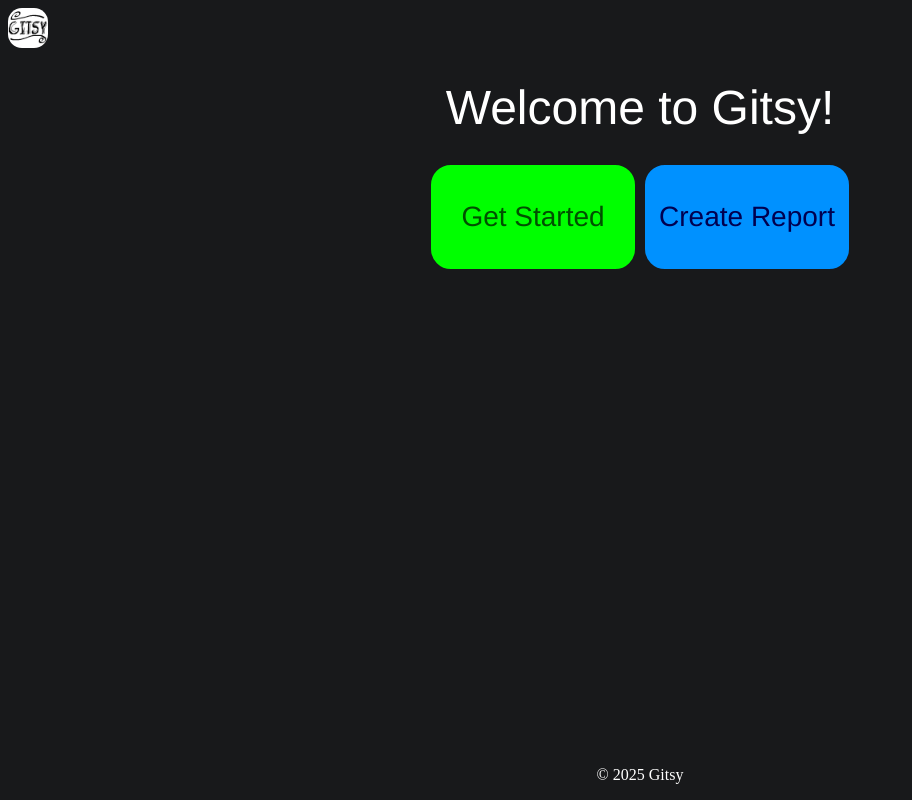
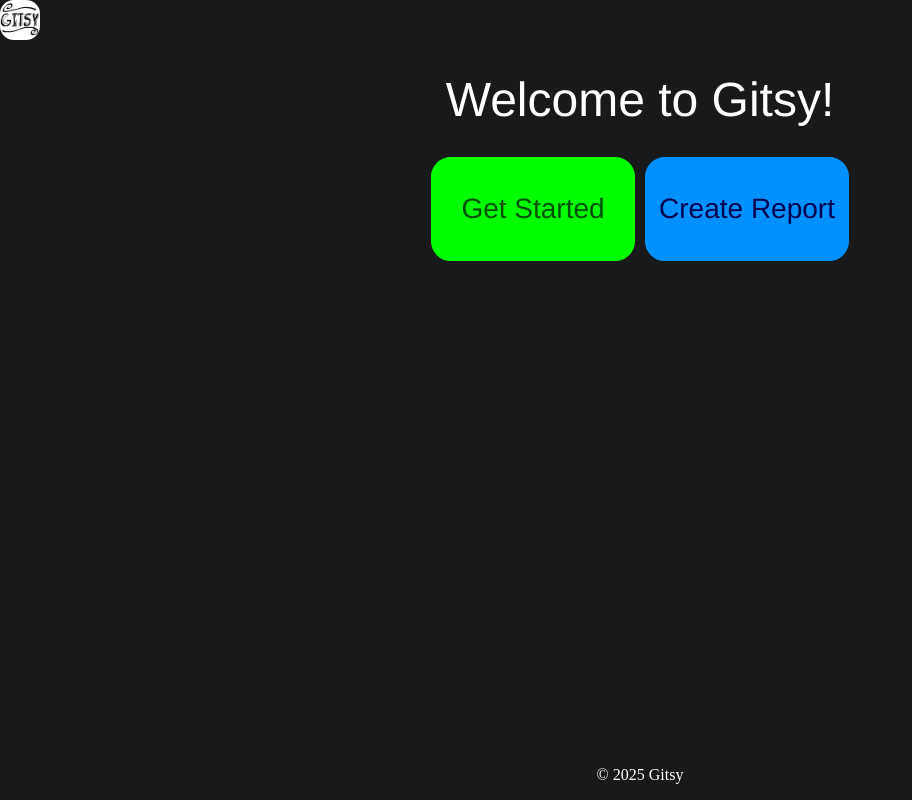
Before and after one commit to matslyk0/Gitsy, a React (Vite) app in the folder frontend/gitsy/: page / in a window 1280 px wide. Shown: the whole page, without its empty margins (0-912 px from the left). Built offline with nearby package versions, Linux system fonts and the light colour scheme.

Commit message:
feature: scale <html> <body> and root div to 100% of viewport size

```diff
--- a/frontend/gitsy/src/index.css
+++ b/frontend/gitsy/src/index.css
@@ -1,3 +1,16 @@
+html,
+body,
+#root {
+  height: 100%;
+}
+
 body {
   background-color: rgb(24, 25, 27);
+  border: 0px solid aqua;
+  margin: 0px;
 }
+
+#root {
+  display: flex;
+  flex-direction: column;
+}
```
